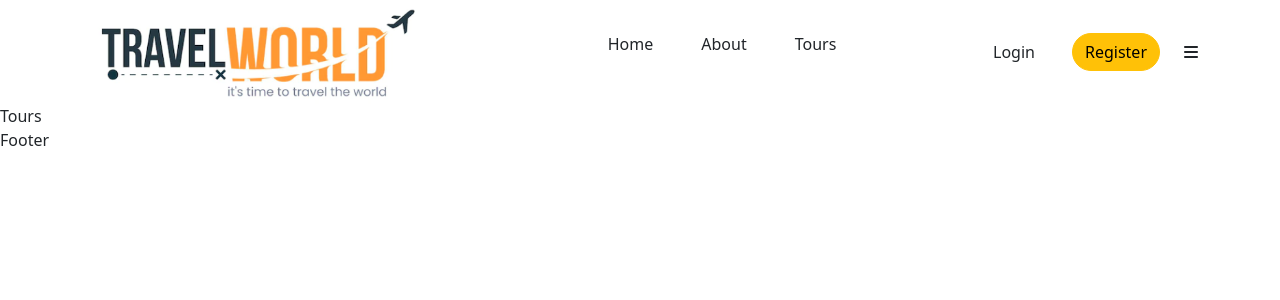
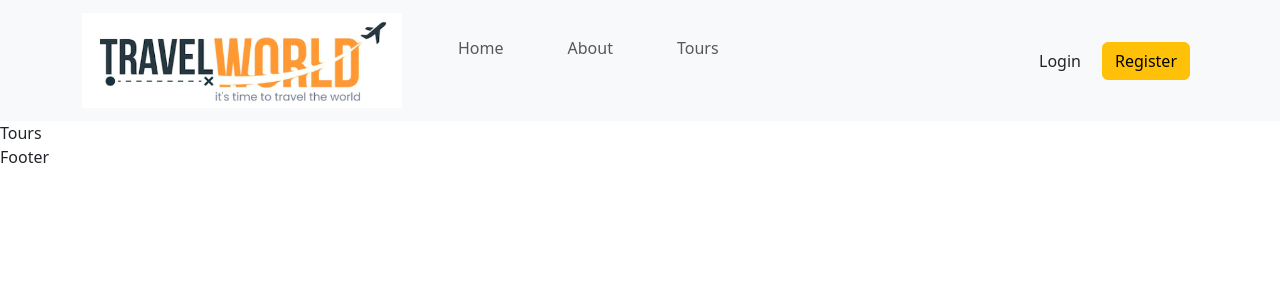
Before and after one commit to Emprcode/mern-travel-app, a React (Create React App) app in the folder frontend/: page /tours in a window 1280 px wide. Shown: the top 300 px of the page. Built offline with nearby package versions, Linux system fonts and the light colour scheme; a web font is replaced by a local one.

Commit message:
updated header

```diff
--- a/frontend/src/components/layout/header/Header.jsx
+++ b/frontend/src/components/layout/header/Header.jsx
@@ -1,5 +1,5 @@
 import React from "react";
-import { Button, Container, NavLink, Row } from "react-bootstrap";
+import { Button, Container, Nav, Navbar } from "react-bootstrap";
 import logo from "../../../assets/images/logo.png";
 import { Link } from "react-router-dom";
 const navbarLinks = [
@@ -19,48 +19,35 @@ const navbarLinks = [
 
 export const Header = () => {
   return (
-    <header className="header">
+    <Navbar expand="lg" className="bg-body-tertiary">
       <Container>
-        <Row>
-          <div className="nav__wrapper d-flex align-items-center justify-content-between">
-            {/* logo */}
+        <Navbar.Brand href="#home">
           <div className="logo">
-              <img src={logo} alt="logo" width="350px" />
+            <img src={logo} alt="logo" width="320px" />
           </div>
-            {/* menu */}
-            <div className="navigation">
-              <ul className="menu d-flex align-items-center gap-5">
+        </Navbar.Brand>
+        <Navbar.Toggle aria-controls="basic-navbar-nav" />
+        <Navbar.Collapse id="basic-navbar-nav">
+          <Nav className="me-auto">
+            <ul className="menu d-flex justify-content-center align-items-center gap-5">
               {navbarLinks.map((item, i) => (
-                  <li className="nav__item" key={i}>
-                    <NavLink to={item.path}>{item.display}</NavLink>
+                <li key={i}>
+                  <Link to={item.path} className="nav-link h4">
+                    {item.display}
+                  </Link>
                 </li>
               ))}
             </ul>
-            </div>
-
-            {/* menu-end */}
-            <div className="nav__right d-flex align-items-center gap-4">
-              <div className="nav__btns d-flex align-items-center gap-4">
-                <Button variant="none" className="">
-                  <Link to="/login" className="nav-link">
-                    {" "}
-                    Login
-                  </Link>
-                </Button>
-                <Button variant="warning" className="rounded-pill">
-                  <Link to="/login" className="nav-link">
-                    {" "}
+            {/* <Nav.Link href="#home">Home</Nav.Link> */}
+          </Nav>
+          <Nav className="">
+            <Button variant="none">Login</Button>{" "}
+            <Button variant="warning" className="mx-2">
               Register
-                  </Link>
             </Button>{" "}
-              </div>
-              <span className="mobile_menu">
-                <i className="fa-solid fa-bars"></i>
-              </span>
-            </div>
-          </div>
-        </Row>
+          </Nav>
+        </Navbar.Collapse>
       </Container>
-    </header>
+    </Navbar>
   );
 };
```
Lines whose indentation alone changed are shown as unchanged.
